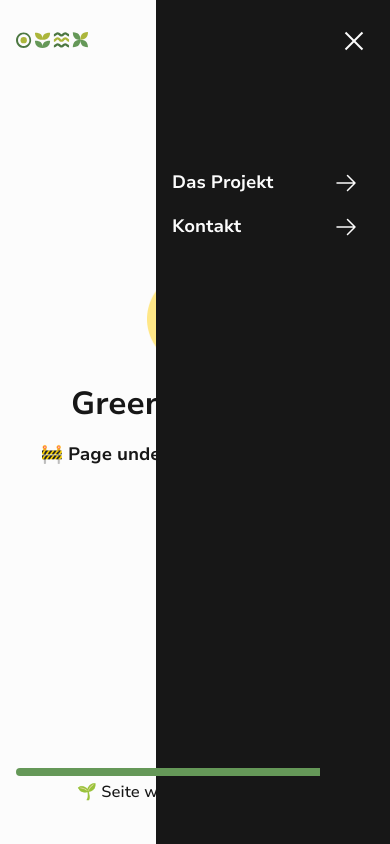
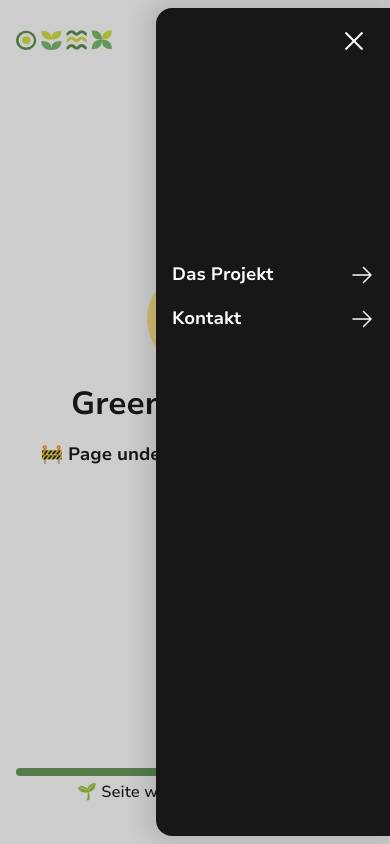
Before and after one commit to green-ecolution/project-website, a React (Vite) app: page / in a window 390 px wide. Both pictures are taken after a click on the button "Hauptnavigation öffnen". Shown: the top 844 px of the page. Built offline with nearby package versions, Linux system fonts and the light colour scheme.

Commit message:
feat: add navigation transitions

```diff
--- a/src/tsx/FakeProgress.tsx
+++ b/src/tsx/FakeProgress.tsx
@@ -225,7 +225,7 @@ const FakeProgress = ({ }: FakeProgressProps) => {
     <div className="flex flex-col items-center justify-center w-full sm:w-1/2 px-4">
       <div className="relative w-full sm:w-3/4 h-2 sm:h-2 bg-gray-300 rounded-full overflow-hidden">
         <div
-          className="absolute left-0 top-0 h-full bg-green-middle-900 transition-all duration-100 ease-linear"
+          className="absolute left-0 top-0 h-full -z-10 bg-green-middle-900 transition-all duration-100 ease-linear"
           style={{ width: `${progress}%` }}
         ></div>
       </div>
--- a/src/tsx/icons/Arrow.tsx
+++ b/src/tsx/icons/Arrow.tsx
@@ -6,9 +6,9 @@ const Arrow: React.FC<ArrowProps> = ({ classes }) => {
     return (
         <svg
             xmlns="http://www.w3.org/2000/svg"
-            fill="none" viewBox="0 0 24 24" stroke-width="1.5" stroke="currentColor"
+            fill="none" viewBox="0 0 24 24" strokeWidth="1.5" stroke="currentColor"
             className={classes}>
-            <path stroke-linecap="round" stroke-linejoin="round" d="M13.5 4.5 21 12m0 0-7.5 7.5M21 12H3" />
+            <path strokeLinecap="round" strokeLinejoin="round" d="M13.5 4.5 21 12m0 0-7.5 7.5M21 12H3" />
         </svg>
     );
 }
--- a/src/tsx/layout/Header.tsx
+++ b/src/tsx/layout/Header.tsx
@@ -9,13 +9,23 @@ function Header() {
         setOpen(!open);
     }
 
+    React.useEffect(() => {
+        open
+        ? document.body.classList.add('overflow-hidden')
+        : document.body.classList.remove('overflow-hidden');
+
+        return () => {
+            document.body.classList.remove('overflow-hidden');
+        };
+    }, [open]);
+
     return (
-        <header className="bg-white fixed w-screen inset-x-0 top-0">
-            <div className="px-4 py-5 max-w-screen-lg mx-auto flex justify-between items-center md:px-6 2xl:max-w-screen-xl">
+        <header className={`fixed w-screen inset-x-0 top-0 z-50 before:w-screen before:transition-all before:ease-in-out before:duration-300 before:h-screen before:absolute before:bg-grey-900 before:-z-10 ${open ? 'before:visible before:opacity-20' : 'before:opacity-0 before:invisible'}`}>
+            <div className="relative px-4 py-5 max-w-screen-lg mx-auto flex justify-between items-center md:px-6 2xl:max-w-screen-xl">
                 <a href="/" aria-label="Zur Startseite navigieren" className="flex items-center gap-x-4 xl:gap-x-5">
                     <img
                         src="/assets/svg/logo/logo-large-color.svg"
-                        className="w-18 md:w-24 xl:w-28" alt="Green Ecolution Logo"/>
+                        className="w-24 xl:w-28" alt="Green Ecolution Logo"/>
                     <p className="hidden text-green-dark-900 font-lato font-semibold text-xl md:block xl:text-3xl">
                         Green Ecolution
                     </p>
@@ -29,15 +39,15 @@ function Header() {
                     className="relative w-10 h-10 p-2 z-50 group lg:hidden"
                     onClick={toggleNavigation}
                 >
-                    <span className={`block w-6 h-0.5 ${open ? 'bg-white rotate-45 absolute' : 'bg-grey-900 mb-1'}`}></span>
-                    <span className={`block w-6 h-0.5 ${open ? 'bg-white -rotate-45 absolute' : 'bg-grey-900 mb-1'}`}></span>
+                    <span className={`block w-6 h-0.5 transition-all ease-in-out duration-300 ${open ? 'bg-white rotate-45 absolute' : 'bg-grey-900 mb-1'}`}></span>
+                    <span className={`block w-6 h-0.5 transition-all ease-in-out duration-300 ${open ? 'bg-white -rotate-45 absolute' : 'bg-grey-900 mb-1'}`}></span>
                 </button>
 
                 <nav
                     id="main-navigation"
-                    className={`fixed inset-y-0 right-0 w-[60vw] h-screen text-white bg-grey-900 z-40 ${open ? 'block' : 'hidden'}`}
+                    className={`fixed inset-y-2 w-[60vw] z-10 text-white bg-grey-900 max-w-96 rounded-tl-2xl rounded-bl-2xl transition-all ease-in-out duration-300 shadow-mainNav ${open ? 'visible block right-0' : 'invisible -right-full'}`}
                 >
-                    <ul className="pl-4 pr-8 pt-[20vh] md:pl-6 md:pr-12">
+                    <ul className="px-4 pt-[30vh] md:px-6">
                         <li className="mb-4">
                             <NavItem label="Das Projekt" url="/das-projekt"/>
                         </li>
--- a/tailwind.config.js
+++ b/tailwind.config.js
@@ -52,6 +52,9 @@ export default {
         spacing: {
             '18': '4.5rem',
         },
+        boxShadow: {
+            'mainNav': '-4px 0px 20px 8px rgba(0,0,0,0.1)',
+        },
     },
   },
   plugins: [],
```
